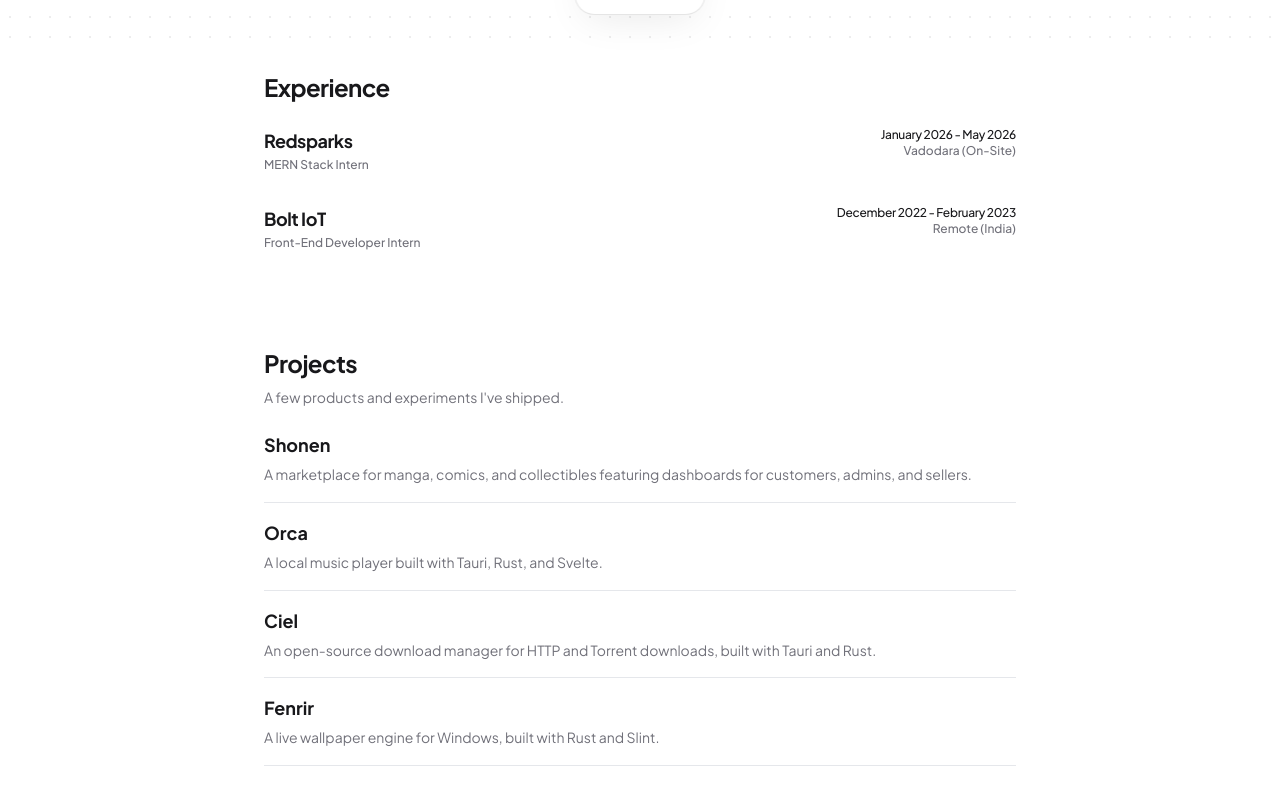
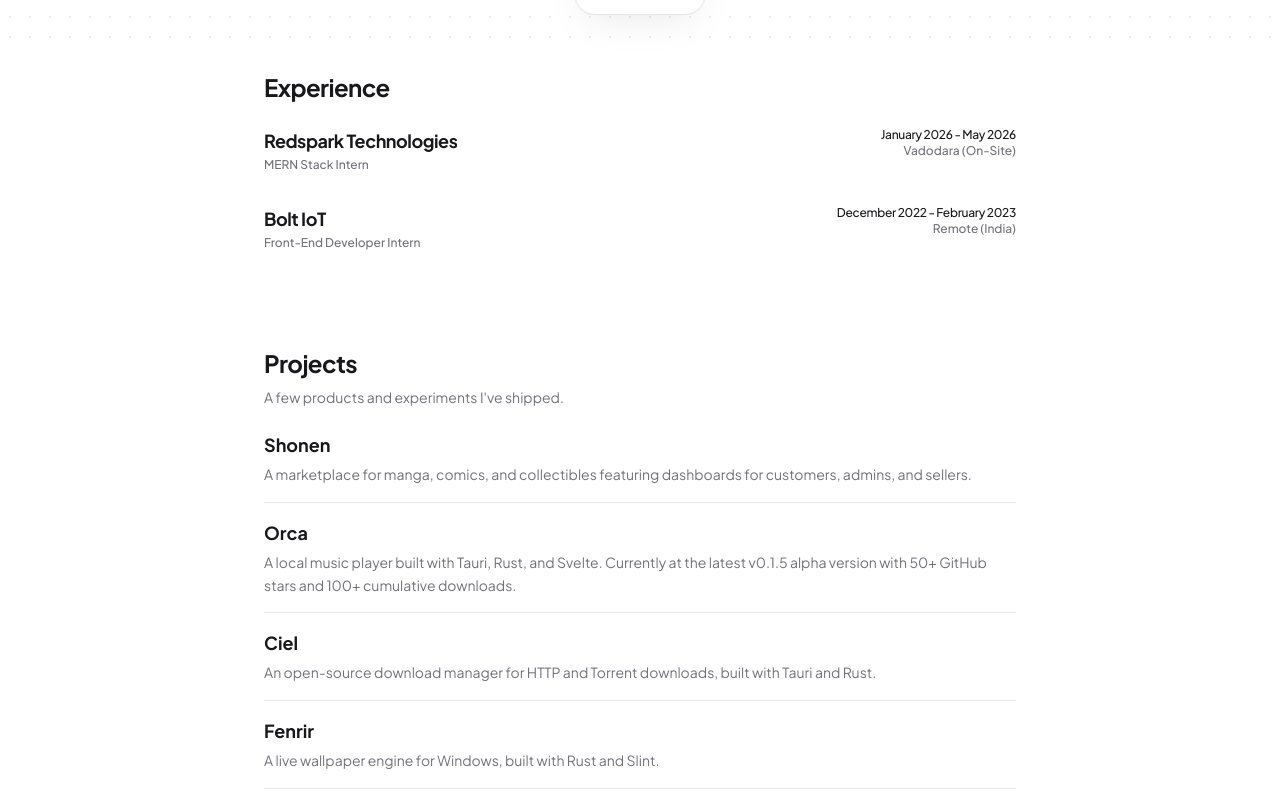
Before and after one commit to shubham-pathak1/portfolio, a React (Vite) app: page / in a window 1280 px wide. Shown: the part 753-1546 px from the top of the page. Built offline with nearby package versions, Linux system fonts and the light colour scheme.

Commit message:
seo, updating project and experience info

```diff
--- a/src/components/SEO.tsx
+++ b/src/components/SEO.tsx
@@ -12,7 +12,7 @@ interface SEOProps {
 export const SEO = ({
     title = "Shubham Pathak | Full Stack Developer",
     description = "Software Engineer and Full-stack Developer based in Vadodara, Gujarat. Specialized in React, TypeScript, and Rust. Engineering high-performance software systems.",
-    image = "/favicon.png",
+    image = "https://shubhampathak.vercel.app/favicon.png",
     url = "https://shubhampathak.vercel.app/",
     type = "website",
     children
--- a/src/components/sections/Experience.tsx
+++ b/src/components/sections/Experience.tsx
@@ -5,11 +5,11 @@ import expressIcon from "../../assets/express.png";
 const experiences = [
   {
     id: "redspark",
-    company: "Redsparks",
+    company: "Redspark Technologies",
     role: "MERN Stack Intern",
     location: "Vadodara (On-Site)",
     duration: "January 2026 - May 2026",
-    isCurrent: true,
+    isCurrent: false,
     technologies: [
       {
         name: "MongoDB",
@@ -50,9 +50,9 @@ const experiences = [
       },
     ],
     description: [
-      "Built Shonen, a full-stack multi-vendor marketplace for manga and collectibles.",
-      "Designed and partially built a video upscaling platform, implemented the async job queue architecture using Redis and BullMQ, but couldn't complete GPU inference due to cost constraints.",
-      "Built Theo, a real-time AI chat app with streaming responses, an async image generation pipeline via BullMQ and Redis, Firebase Auth, and Razorpay payment integration.",
+      "Developed and maintained full-stack features for live web applications using React.js, Node.js, Express.js, and MongoDB.",
+      "Designed RESTful APIs and component-based frontend architecture; integrated Cloudinary/ImageKit for media delivery and Razorpay for payment processing.",
+      "Set up CI/CD pipelines using GitHub Actions, deployed to Vercel and Render, collaborated with developers and cross-functional teams, and participated in code reviews under senior developer guidance.",
     ],
   },
   {
--- a/src/data/projectDetails.ts
+++ b/src/data/projectDetails.ts
@@ -75,11 +75,11 @@ export const projectDetails: Record<string, ProjectDetail> = {
     "orca": {
         id: "orca",
         title: "Orca",
-        tagline: "A local music player built with Tauri, Rust, and Svelte.",
+        tagline: "A local music player built with Tauri, Rust, and Svelte. Currently at the latest v0.1.5 alpha version with 50+ GitHub stars and 100+ cumulative downloads.",
         timeline: "Ongoing",
         role: "Lead Developer",
         team: "Solo",
-        status: "v0.1.5 Released",
+        status: "v0.1.5 Alpha Released",
         overview: "Orca is a desktop music player for local audio files. I started it because most players I used felt old, heavy, or locked to one platform. The idea was to build something cross-platform, lightweight, and easier to live with day to day.",
         features: [
             "Tray support with a low-resource 'Phantom Mode' when the app is minimized.",
@@ -105,7 +105,7 @@ export const projectDetails: Record<string, ProjectDetail> = {
             { name: "Lofty", icon: "https://ik.imagekit.io/shubhampathak/portfolio/rust.png?tr=f-auto,lo-true" }
         ],
         impact: [
-            "Released v0.1.3 for public testing.",
+            "Currently at the latest v0.1.5 alpha version with 50+ GitHub stars and 100+ cumulative downloads.",
             "Proved the core stack can handle a real desktop app without feeling bloated."
         ],
         futurePlans: [
@@ -132,7 +132,7 @@ export const projectDetails: Record<string, ProjectDetail> = {
         timeline: "Ongoing",
         role: "Lead Developer",
         team: "Solo",
-        status: "v0.1.3 Released",
+        status: "v0.1.5 Alpha Released",
         overview: "Ciel is an open-source download manager for Windows that handles multi-threaded HTTP downloads and torrent files.",
         features: [
             "Download files faster using a multi-threaded HTTP engine.",
@@ -143,7 +143,7 @@ export const projectDetails: Record<string, ProjectDetail> = {
         ],
         whyBuilt: [
             "I wanted to build a download manager that is lightweight, fast, and has a good UI/UX.",
-            "I also wanted to be it open-source and free to use and support torrent downloads as well."
+            "I wanted it to be open-source, free to use, and capable of supporting torrent downloads."
         ],
         techStack: [
             { name: "Tauri", icon: "https://cdn.jsdelivr.net/gh/devicons/devicon/icons/tauri/tauri-original.svg" },
@@ -253,7 +253,7 @@ export const projectDetails: Record<string, ProjectDetail> = {
         timeline: "Recent",
         role: "Lead Developer",
         team: "Solo",
-        status: "v0.1.0-alphaReleased",
+        status: "v0.1.0-alpha Released",
         overview: "Fenrir is a wallpaper manager for Windows. Built with Rust and Slint, it runs video and interactive scenes as desktop backgrounds with low CPU usage.",
         features: [
             "Set videos and interactive files as live desktop backgrounds.",
@@ -273,8 +273,8 @@ export const projectDetails: Record<string, ProjectDetail> = {
         ],
         futurePlans: [
             "Workshop integration for community-created wallpapers.",
-            "Adding web support(for yt videos)",
-            "Adding linux support"
+            "Adding web support for YouTube videos",
+            "Adding Linux support"
         ],
         image: "https://ik.imagekit.io/shubhampathak/portfolio/fenrir_logo.png?tr=f-auto,lo-true",
         github: "https://github.com/shubham-pathak1/fenrir",
--- a/src/pages/AllProjects.tsx
+++ b/src/pages/AllProjects.tsx
@@ -20,7 +20,7 @@ export const AllProjects = () => {
             <SEO
                 title="All Projects"
                 description="Everything I've built."
-                url="https://portfolio-shubham-pathak1.vercel.app/projects"
+                url="https://shubhampathak.vercel.app/projects"
             />
 
             <div className="pb-20 min-h-screen">
--- a/src/pages/OrcaCaseStudy.tsx
+++ b/src/pages/OrcaCaseStudy.tsx
@@ -149,7 +149,7 @@ export const OrcaCaseStudy = () => {
                     <section>
                         <h2 className="text-2xl font-bold mb-5">What happened next</h2>
                         <p className="text-text-secondary leading-relaxed max-w-4xl mb-4">
-                            Orca reached v0.1.3 and I kept it open for testing. It is not finished, but it is far enough along to show the direction clearly.
+                            Orca is currently at the latest v0.1.5 alpha version with 50+ GitHub stars and 100+ cumulative downloads. It is not finished, but it is far enough along to show the direction clearly.
                         </p>
                         <ul className="list-disc pl-5 space-y-2 text-text-secondary">
                             <li>Better UI polish so it feels less rough around the edges.</li>
```
Also changed, not shown: 1 other file (tests, documents, lock files or other folders).
